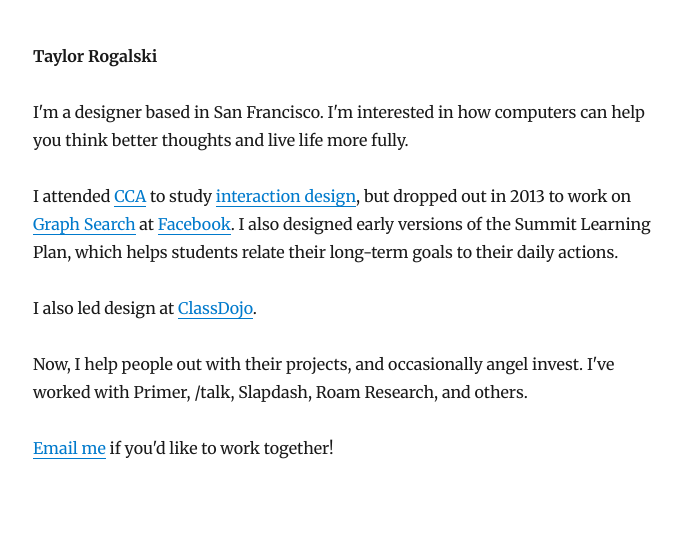
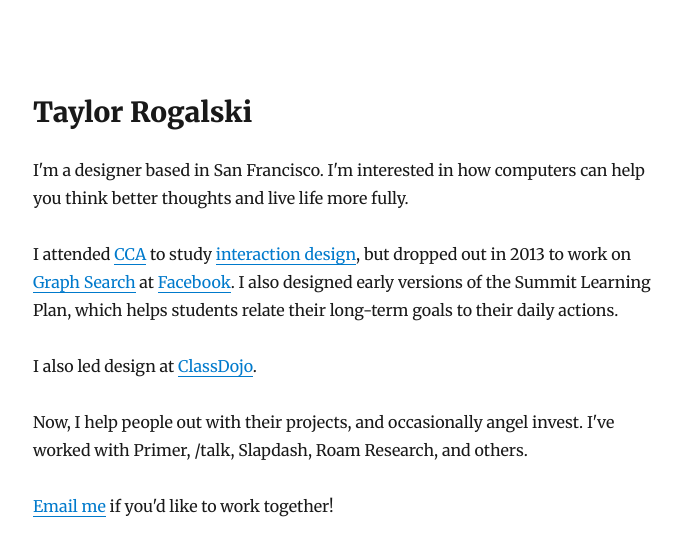
Before and after one commit to taydr/tayro, a Gatsby site: page / in a window 1280 px wide. Shown: the whole page, without its empty margins (292-974 px from the left). Built offline with nearby package versions, Linux system fonts and the light colour scheme; Gatsby itself is replaced by a stand-in of ours; some packages are replaced by stand-ins of ours.

Commit message:
Update index.js

```diff
--- a/src/pages/index.js
+++ b/src/pages/index.js
@@ -14,9 +14,7 @@
 
     return (
       <Layout location={this.props.location} title={siteTitle}>
-        <p>
-          <strong>Taylor Rogalski</strong>
-        </p>
+        <h2>Taylor Rogalski</h2>
         <p>
           I'm a designer based in San Francisco. I'm interested in how computers
           can help you think better thoughts and live life more fully.
```
